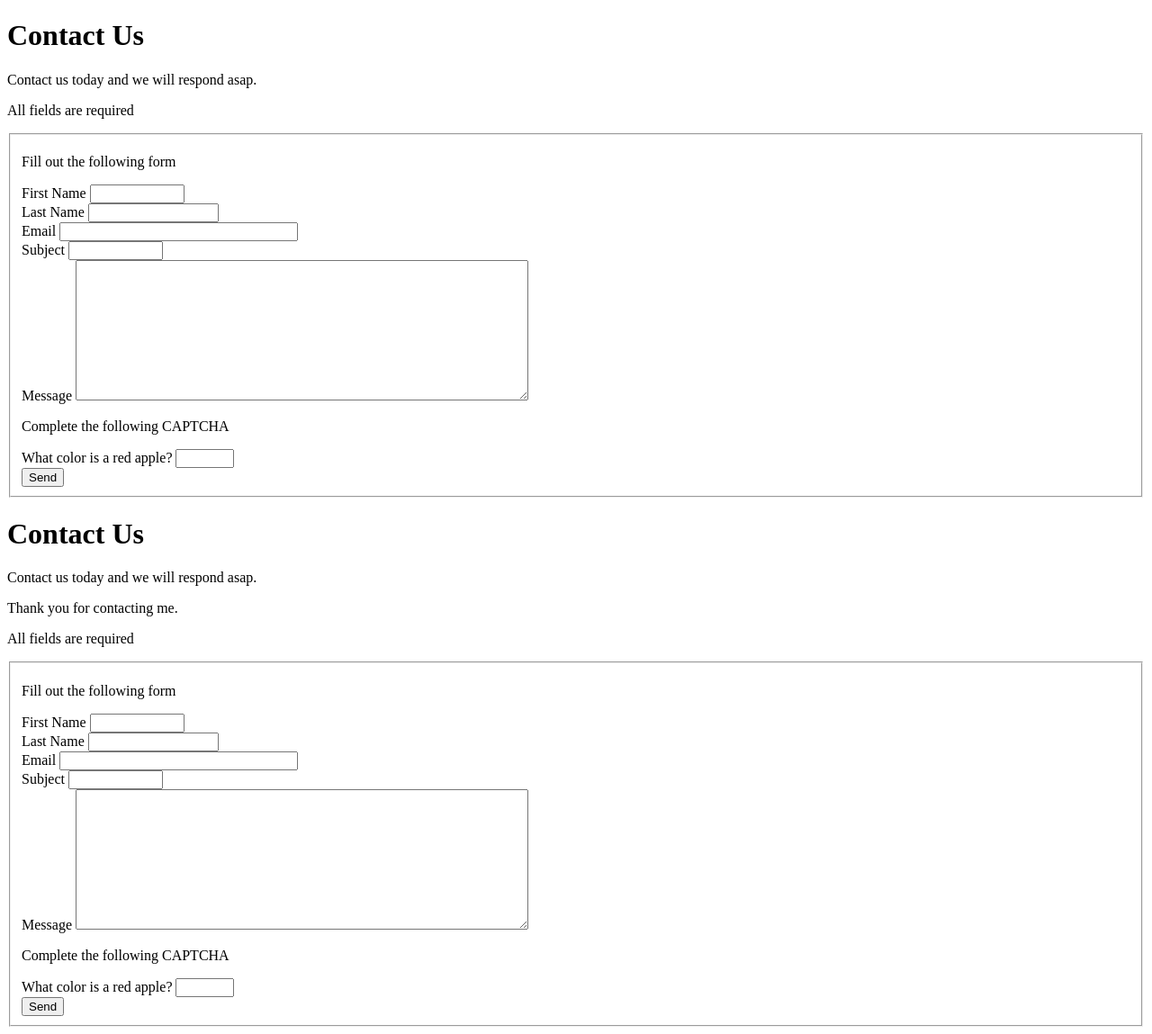
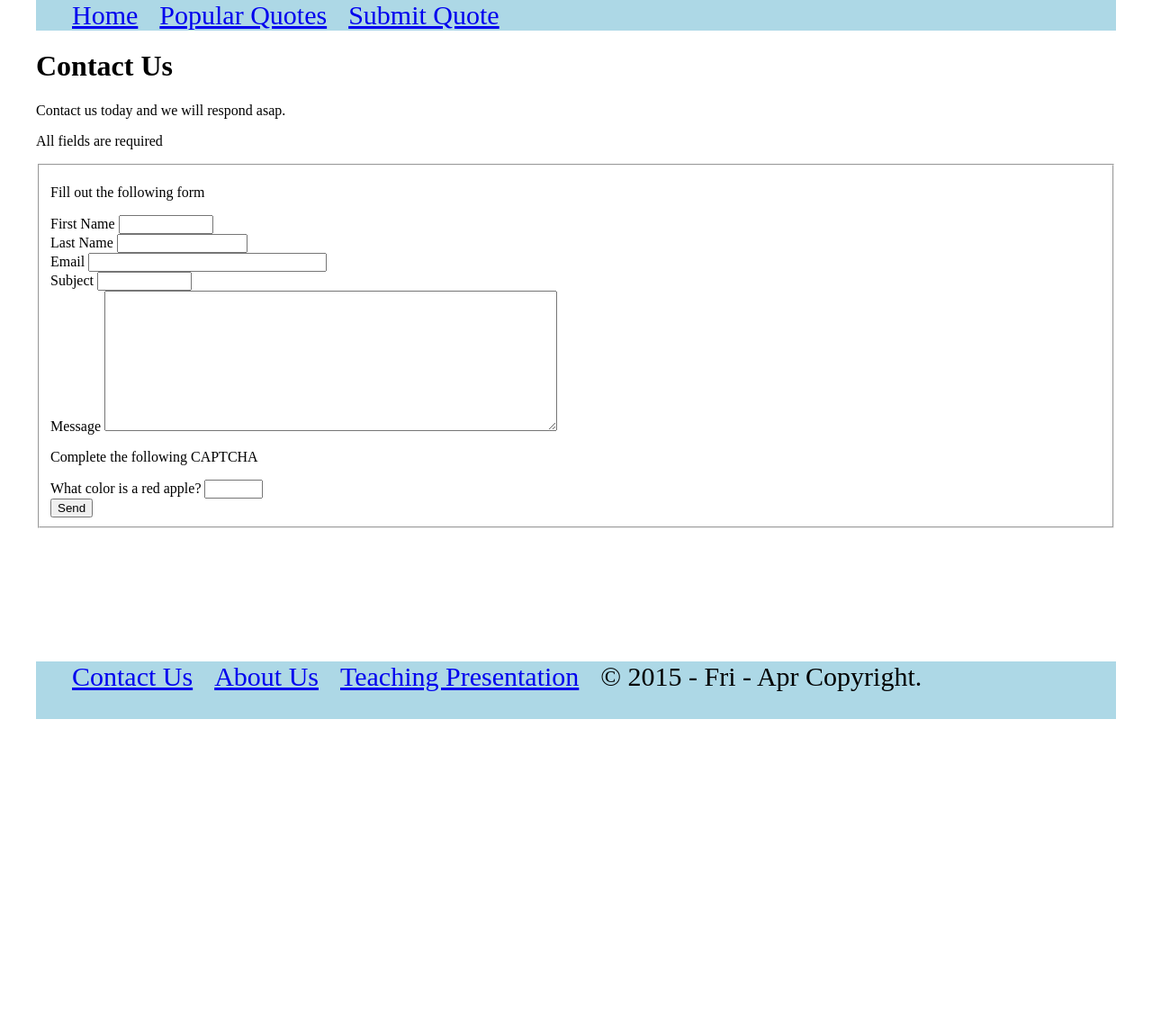
Before and after one commit to jordanharmon13/quotemeliberty, a PHP site: template view/contact/index.php in a window 1280 px wide. Shown: the whole page at 90% size. After the commit the page ends 799 px from the top, so only its background shows below. Run offline with PHP 8.4, Linux system fonts and the light colour scheme; the template is opened without the code that fills it: most values are stand-ins (such as "Sample title", 1, 10 or a date in 2020); data that the repository does not hold is empty.

Commit message:
contact us page fixed and errors added

```diff
--- a/index.php
+++ b/index.php
@@ -34,7 +34,9 @@ switch ($action) {
         $quote = filter_input(INPUT_POST, 'quote');
         $author = filter_input(INPUT_POST, 'author');
         if (empty($quote) || empty($author)) {
-            $errors = 'You need to enter a quote or author name.';
+            $errors = 'You need to enter a quote or author name. Go back and try again.';
+            echo $errors;
+            break;
         } else {
             add_quote($quote, $author);
         }
@@ -48,7 +50,7 @@ switch ($action) {
         break;
 
     case 'contact_us':
-        include 'view/contact/contact.php';
+        include 'view/contact/index.php';
         $title = 'Contact Us';
         break;
 
--- a/view/contact/contact.php
+++ b/view/contact/contact.php
@@ -15,7 +15,7 @@
             unset($reply);
             ?>
             <p>All fields are required</p>
-            <form method="post" action="index.php" id="contactform">
+            <form method="post" action=".?action=contact_us" id="contactform">
                 <fieldset>
                     <p>Fill out the following form</p>
                     <label for="firstname">First Name</label>
@@ -32,7 +32,7 @@
                     <label for="captcha">What color is a red apple?</label>
                     <input type="text" name="captcha" id="captcha" size="5"> <br>
                     <label for="action"></label>
-                    <input type="submit" name="action" id="action" value="Send" /><br>
+                    <input type="submit" name="contact_action" id="contact_action" value="Send" /><br>
                 </fieldset>
             </form>
 
--- a/view/contact/index.php
+++ b/view/contact/index.php
@@ -1,6 +1,14 @@
 <?php
 
-if ($_POST['action'] == 'Send'){
+    $firstname = '';
+$lastname = '';
+$email = '';
+$subject = '';
+$message = '';
+$captcha = '';
+
+
+if (filter_input(INPUT_POST, 'contact_action') == 'Send'){
     // Collect the data
 
     $firstname = $_POST['firstname'];
@@ -37,11 +45,7 @@ if ($_POST['action'] == 'Send'){
 
     }
 
-} else {
 
-    include 'contact.php';
-
-}
 // Assemble the message
 $finalmessage = "Name: $firstname $lastname \n";
 
@@ -65,15 +69,15 @@ if ($result == TRUE) {
 
     $reply = "Thank you $firstname for contacting me.";
 
-unset($firstname);
+    $firstname = '';
 
-unset($lastname);
+    $lastname = '';
 
-unset($email);
+    $email = '';
 
-unset($subject);
+    $subject = '';
 
-unset($message);
+    $message = '';
 
 include 'contact.php';
 
@@ -98,4 +102,11 @@ include 'contact.php';
 exit;
 
 }
+}
+
+else {
+
+    include 'contact.php';
+
+}
 ?>
```
